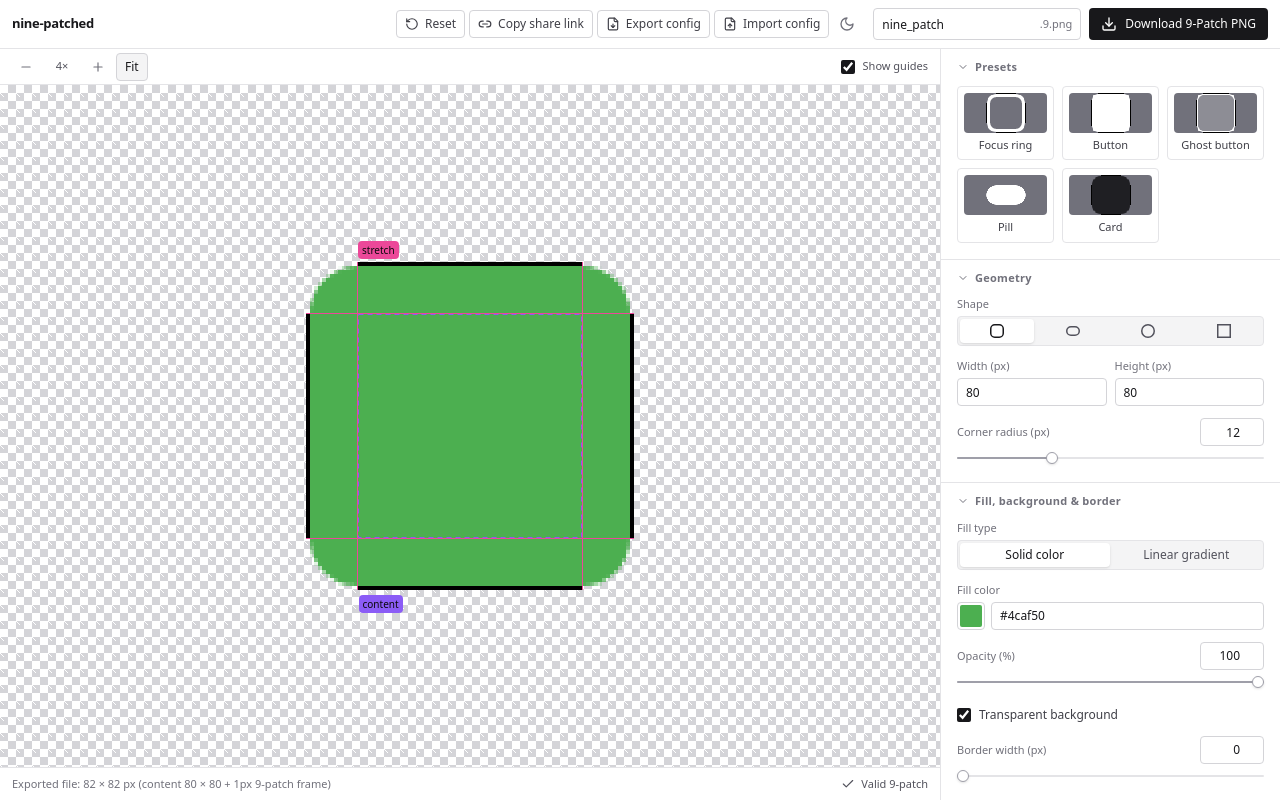
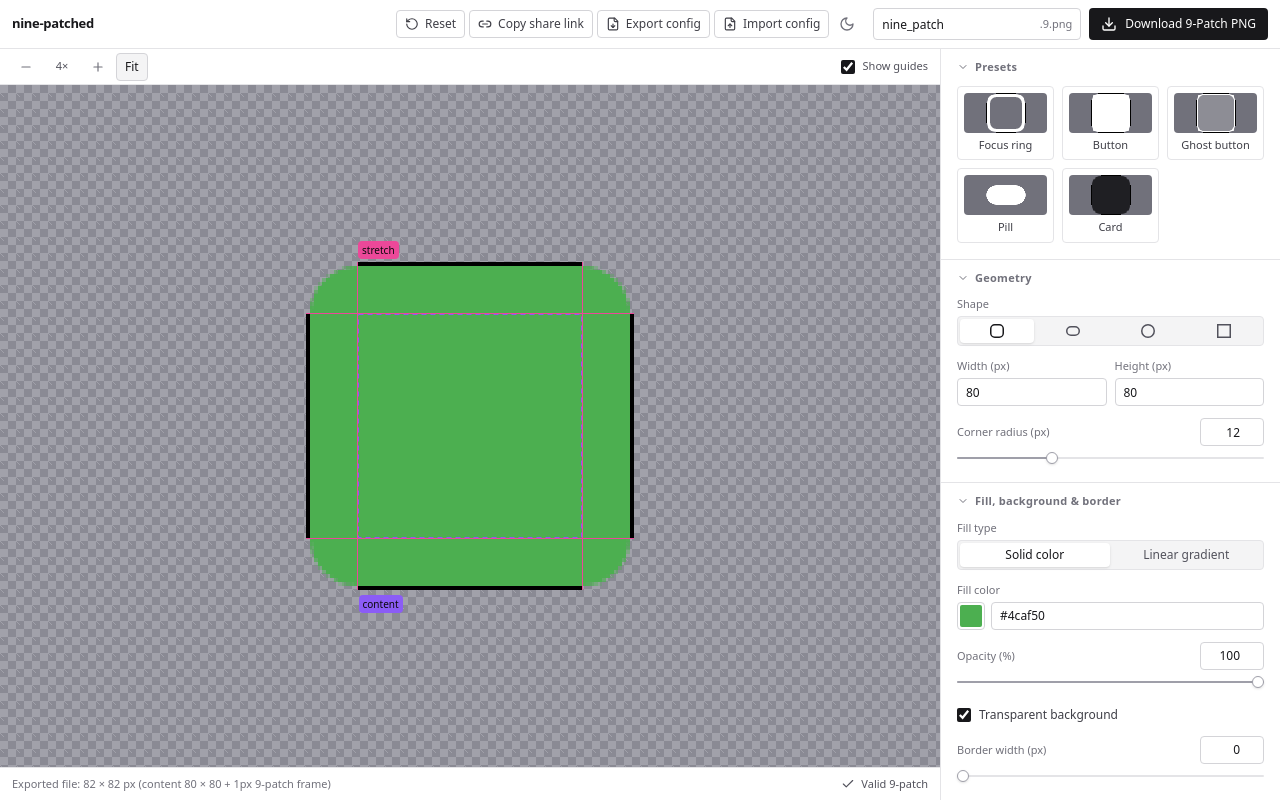
Before and after one commit to m-sheharyar/nine-patched, a React (Vite) app: page / in a window 1280 px wide. Built offline with nearby package versions, Linux system fonts and the light colour scheme.

Commit message:
fix: mid grey stage in the light theme so white artwork stays visible

```diff
--- a/src/index.css
+++ b/src/index.css
@@ -38,10 +38,11 @@ input[type='color']::-webkit-color-swatch {
   border-radius: 2px;
 }
 
-/* The transparency backdrop. Both themes keep the tiles far enough apart to read a 50% fill. */
+/* The transparency backdrop. Both themes keep the tiles far enough apart to read a 50% fill.
+   Mid grey in the light theme too: on a white stage, white artwork (focus rings, buttons) vanished. */
 .checkerboard {
-  --checker-base: #ffffff;
-  --checker-tile: #d4d4d8;
+  --checker-base: #a1a1aa;
+  --checker-tile: #8a8a94;
   background-color: var(--checker-base);
   background-image:
     linear-gradient(45deg, var(--checker-tile) 25%, transparent 25%),
```
Also changed, not shown: 1 other file (tests, documents, lock files or other folders).
